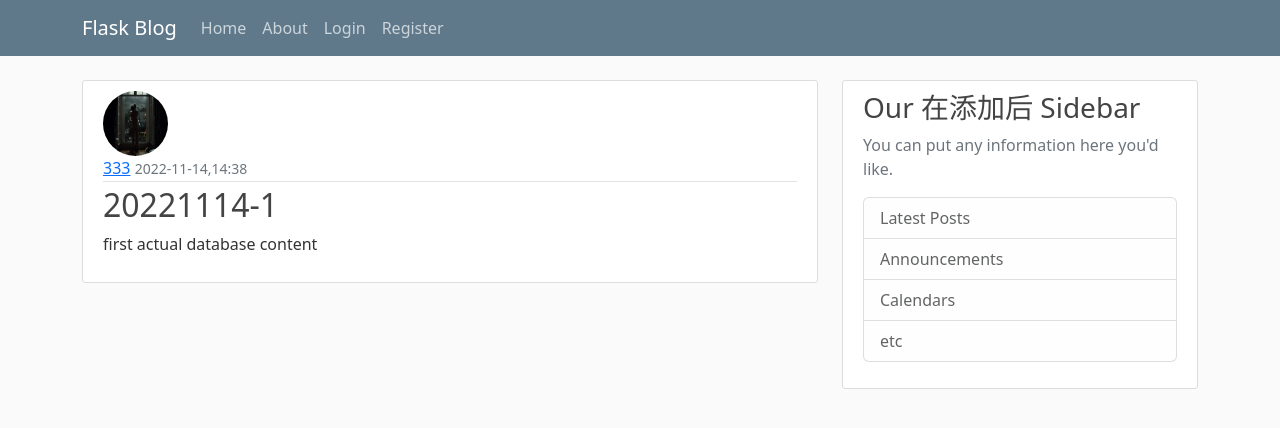
After one commit to hether51/flask_mini, a Flask app: page /post/1 in a window 1280 px wide. The commit adds this page. Shown: the top 428 px of the page. Run offline with Flask 2, Linux system fonts and the light colour scheme; data comes from the database, SQL or seed files in the repository; both versions use the stored data as it was after the commit.

Commit message:
CRUD DEMO

```diff
--- a/fab.py
+++ b/fab.py
@@ -85,7 +85,7 @@ def getVideoUrl(videoId):
 
 
 if __name__ == '__main__':
-    URL ="4.12 ndN:/ 被封的第七天 白天大喇叭通报 晚上四面八方的株洲-加油～# 希望疫情早点结束恢复正常生活 # 疫情下的城市  https://v.douyin.com/rLfhFPn/ 复制此链接，打开Dou音搜索，直接观看视频！"
+    URL ="3.38 xSL:/ 关于社区人员转卖捐赠防疫慰问物资事件。# 抖来普法2022 # 株洲疫情 # 免职  https://v.douyin.com/rj8MmBY/ 复制此链接，打开Dou音搜索，直接观看视频！"
     real_url = expToUrl(URL)
     print(real_url)
     videoId =  __getVid(real_url)
--- a/flaskblog/models.py
+++ b/flaskblog/models.py
@@ -15,7 +15,7 @@ class User(db.Model,UserMixin):
     posts = db.relationship('Post',backref='author',lazy=True)
 
     def __repr__(self) -> str:
-        return f"User('{self.username}', '{self.email}', '{self.image_file}',{self.password})"
+        return f"User('{self.username}', '{self.email}', '{self.image_file}',{self.id})"
 
 class Post(db.Model):
     id = db.Column(db.Integer,primary_key=True)
--- a/flaskblog/routes.py
+++ b/flaskblog/routes.py
@@ -1,34 +1,17 @@
 import os,secrets
-from flask import render_template,url_for,flash,redirect,request
+from PIL import Image
+from flask import render_template,url_for,flash,redirect,request,abort
 from flaskblog import app,db,bcrypt
-from flaskblog.forms import RegistrationForm, LoginForm, UpdateAccountForm
-from flaskblog.models import User
+from flaskblog.forms import RegistrationForm, LoginForm, UpdateAccountForm,PostForm
+from flaskblog.models import User,Post
 from flask_login import login_user,current_user,logout_user,login_required,login_manager
 
-
-
-
-
-
-posts = [
-    {
-        'author': 'jam',
-        'title': 'blog post1',
-        'content': 'First post content',
-        'date_posted': 'October 1,2022'
-    },
-    {
-        'author': 'hether',
-        'title': 'Blog post2',
-        'content': 'Second post content',
-        'date_posted': 'october 2,2022'
-    }
-]
 
 
 @app.route("/")
 @app.route("/home")
 def home():
+    posts = Post.query.all()
     return render_template('home.html',posts=posts,title='20221013')
 
 @app.route("/about")
@@ -75,7 +58,12 @@ def save_picture(form_pic):
     random_hex = secrets.token_hex(8)
     _, f_ext = os.path.splitext(form_pic.filename)
     pic_fn = random_hex + f_ext
-    form_pic.save(os.path.join(app.root_path,'static/profile_pics',pic_fn))
+    pic_path = os.path.join(app.root_path,'static/profile_pics',pic_fn)
+
+    output_size = (125,125)
+    i = Image.open(form_pic)
+    i.thumbnail(output_size)
+    i.save(pic_path)
     return pic_fn
 
 
@@ -85,14 +73,12 @@ def account():
     form = UpdateAccountForm()
     if form.validate_on_submit():
         if form.picture.data:
-            pictur_file = save_picture(form.picture.data)
-            current_user.image_file = pictur_file
+            current_user.image_file = save_picture(form.picture.data)
         if current_user.username != form.username.data and current_user.email != form.email.data:
             current_user.username = form.username.data
             current_user.email = form.email.data
         db.session.commit()
-        tip = str(app.root_path)
-        flash(f'账号已更新，{tip}下次记得用新账号登录','success')
+        flash(f'账号已更新，下次记得用新账号登录','success')
         image_file = url_for('static',filename='profile_pics/'+current_user.image_file)
         return render_template('account.html',title='账号',
                                image_file=image_file,form=form )
@@ -103,8 +89,53 @@ def account():
     return render_template('account.html',title='记录',
                            image_file=image_file,form=form )
 
+@app.route("/post/new",methods=['GET','POST'])
+@login_required
+def new_post():
+    form = PostForm()
+    if form.validate_on_submit():
+        post = Post(title=form.title.data,content=form.content.data,user_id=current_user.id)
+        db.session.add(post)
+        db.session.commit()
+        flash('帖子已经更新','success')
+        return redirect(url_for('home'))
+    return render_template('create_post.html',title='New Post',form=form,legend='新文章')
 
+@app.route("/post/<int:post_id>")
+def post(post_id):
+    post = Post.query.get_or_404(post_id,"输入的flask页面错误缺失")
+    return render_template('post.html',title=post.title,post=post)
 
+@app.route("/post/<int:post_id>/update",methods=['GET','POST'])
+@login_required
+def update_post(post_id):
+    post = Post.query.get_or_404(post_id)
+    if post.author != current_user :
+        abort(403)
+    form = PostForm()
+    if form.validate_on_submit():
+        post.title = form.title.data
+        post.content = form.content.data
+        db.session.commit()
+        flash('文章已经更新','success')
+        return redirect(url_for('post',post_id=post.id))
+    elif request.method == 'GET':
+        form.title.data = post.title
+        form.content.data = post.content
+    return render_template('create_post.html',title='Update Post',
+                            form=form,legend='更新post')
+
+@app.route('/delete_post/<int:post_id>/delete',methods=['POST'])
+@login_required
+def delete_post(post_id):
+    post = Post.query.get_or_404(post_id)
+    if post.author != current_user:
+        abort(403)
+
+    db.session.delete(post)
+    db.session.commit()
+    flash('已经成功删除文章','success')
+    return redirect(url_for('home'))
 
 
 # @app.route("/widgets")
--- a/flaskblog/templates/layout.html
+++ b/flaskblog/templates/layout.html
@@ -31,6 +31,7 @@
                     <!-- Navbar Right Side -->
                     <div class="navbar-nav">
                         {% if current_user.is_authenticated %}
+                        <a class="nav-item nav-item-link" href="{{url_for('new_post')}}">编写新帖子</a>
                         <a class="nav-item nav-item-link" href="{{url_for('account')}}">Account</a>
                         <a class="nav-item nav-item-link" href="{{url_for('logout')}}">Logout</a>
                         {% else %}
--- a/flaskblog/templates/login.html
+++ b/flaskblog/templates/login.html
@@ -33,7 +33,7 @@
             <div class="mb-3" >
                 {{ form.submit(class="btn btn-outline-info") }}
             </div>
-            <small class="text-muted ml2">  <a class="ml2" href="#"> 忘记密码？ </a></small>
+
         </form>
     </div>
 
--- /dev/null
+++ b/flaskblog/templates/post.html
@@ -0,0 +1,47 @@
+{% extends "layout.html" %}
+{% block content %}
+    <article class="media content-section">
+        <img class="rounded-circle article-img" src="{{ url_for('static',filename='profile_pics/' + post.author.image_file) }}">
+        <div class="media-body">
+            <div class="article-metadata">
+                <a class="mr-2" href="#">{{ post.author.username }}</a>
+                <small class="text-muted">{{ post.date_posted.strftime('%Y-%m-%d,%H:%M') }}</small>
+                {% if post.author == current_user %}
+                   <div>
+                    <a class="btn btn-sm btn-secondary m-1" href="{{ url_for('update_post',post_id=post.id) }}"> Update-post</a>
+                    <button type="button" class="btn btn-danger btn-sm m-1 " data-bs-toggle="modal" data-bs-target="#deleteModal">
+                        Delete
+                    </button>
+                   </div>
+                {% endif %}
+            </div>
+            <h2 class="article-title">{{ post.title }}</h2>
+            <p class="article-content">{{ post.content }}</p>
+        </div>
+    </article>
+    <!-- Modal -->
+    <div class="modal fade" id="deleteModal" tabindex="-1" aria-labelledby="deleteModalLabel" aria-hidden="true">
+        <div class="modal-dialog">
+            <div class="modal-content">
+                <div class="modal-header">
+                <h1 class="modal-title fs-5" id="deleteModalLabel">Delete Post?(title)</h1>
+                <button type="button" class="btn-close" data-bs-dismiss="modal" aria-label="Close"></button>
+                </div>
+                <div class="modal-body">
+                确定删除？
+                </div>
+                <div class="modal-footer">
+                <button type="button" class="btn btn-secondary" data-bs-dismiss="modal">Close</button>
+                <form action="{{ url_for('delete_post',post_id=post.id) }}" method="POST">
+                    <input class="btn btn-danger" type="submit" value="删除">
+                </form>
+                </div>
+            </div>
+        </div>
+    </div>
+
+    <!----->
+
+
+
+{% endblock content %}
```
Also changed, not shown: flaskblog/forms.py (+6 -1 lines), flaskblog/templates/create_post.html (added, +35 -0 lines), flaskblog/templates/home.html (+4 -3 lines), flaskblog/static/profile_pics/08068d86bf076fdd.webp (added), flaskblog/static/profile_pics/faf75a06674e443c.jpg (added), instance/site.db.
